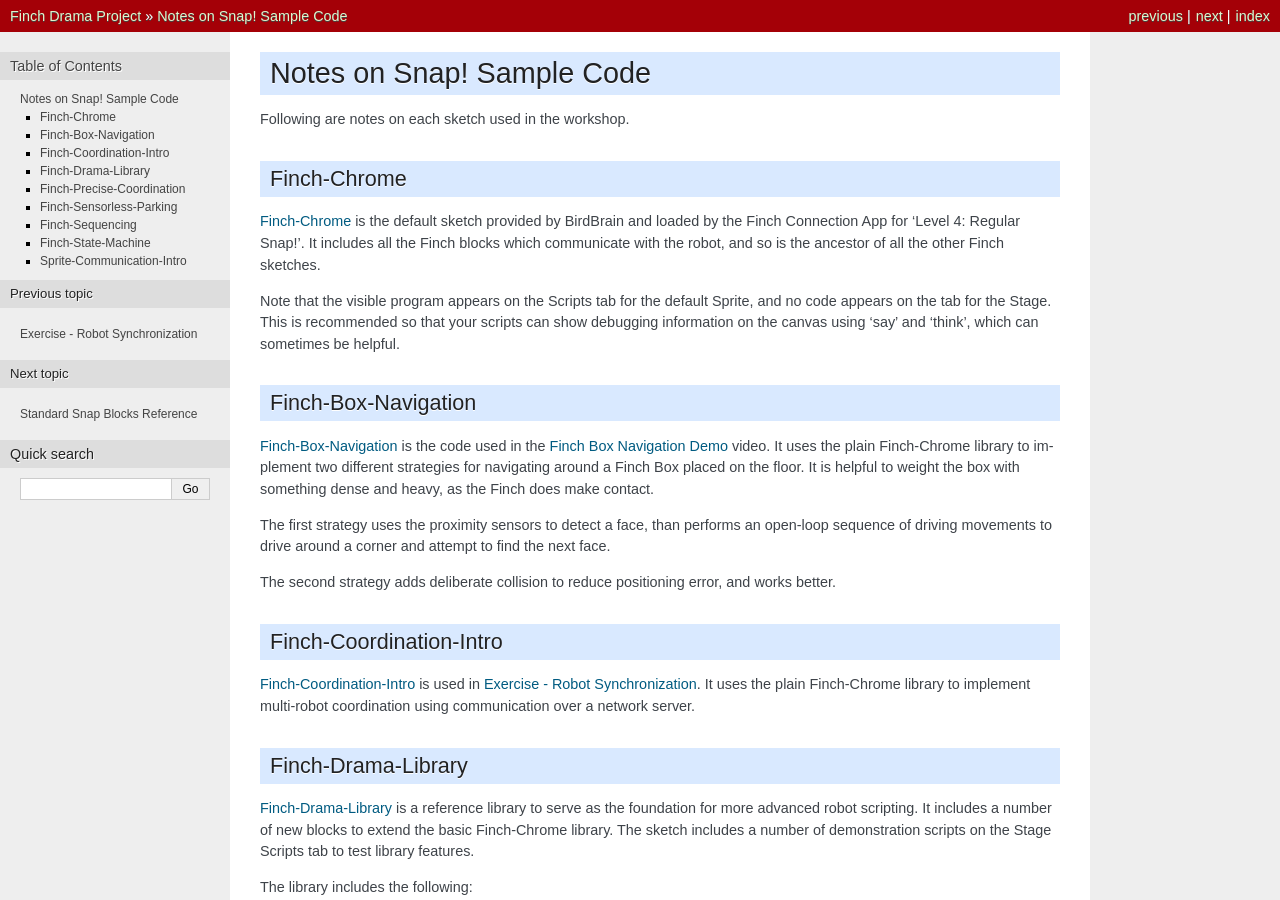
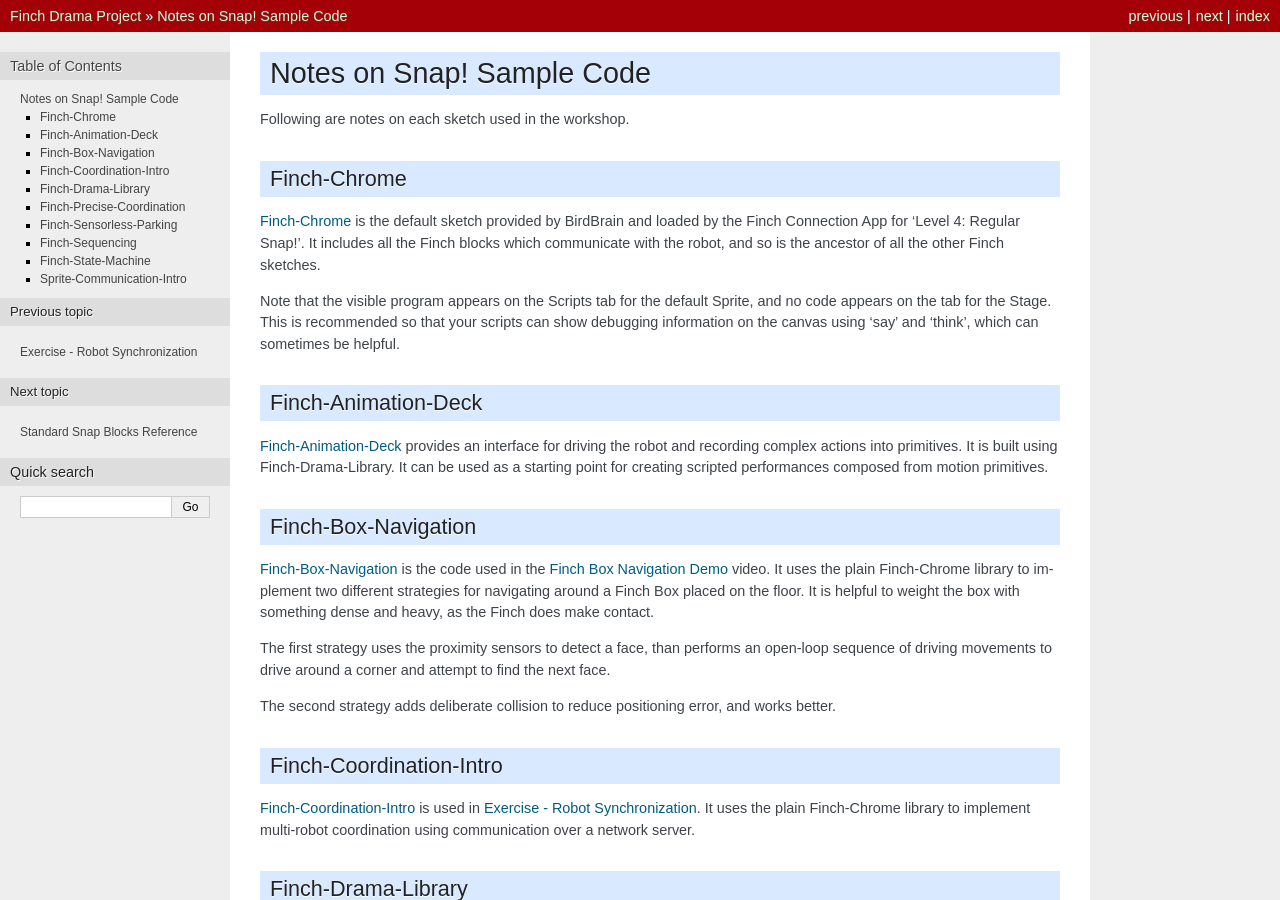
Before and after one commit to personalrobotics/finchdrama, a Sphinx documentation site: the page built from sphinx/code.rst, in a window 1280 px wide and 900 px high. Built offline with Sphinx 7.4.7, drawn with Linux system fonts in a browser that asks for light colours.

Commit message:
Adding Finch-Animation-Deck documentation.

```diff
--- a/sphinx/code.rst
+++ b/sphinx/code.rst
@@ -19,6 +19,14 @@
 and no code appears on the tab for the Stage.  This is recommended so that your
 scripts can show debugging information on the canvas using 'say' and 'think',
 which can sometimes be helpful.
+
+Finch-Animation-Deck
+====================
+
+`Finch-Animation-Deck`_ provides an interface for driving the robot and
+recording complex actions into primitives.  It is built using
+Finch-Drama-Library.  It can be used as a starting point for creating scripted
+performances composed from motion primitives.
 
 
 Finch-Box-Navigation
```
